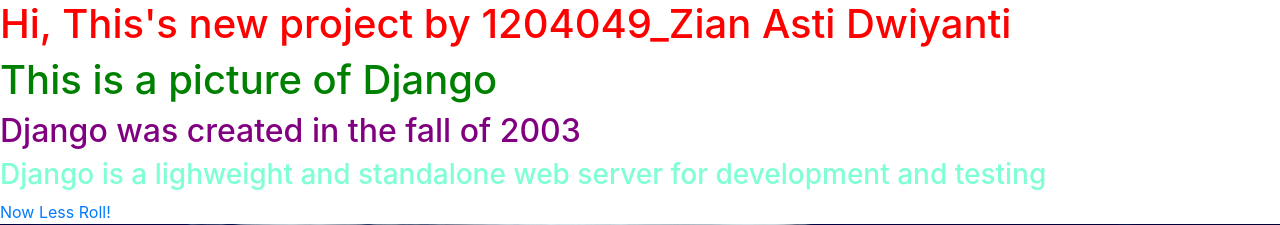
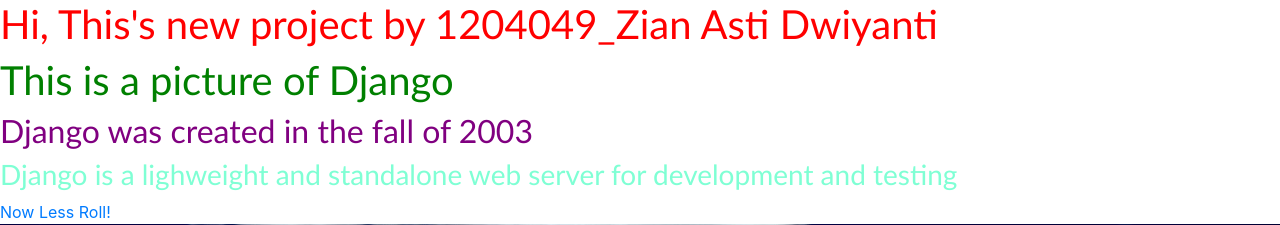
Before and after one commit to Zianasti/Project_KSI_1204049, a Django app: page / in a window 1280 px wide. Shown: the top 225 px of the page. Run offline with Django 3.2, Linux system fonts and the light colour scheme; some libraries are stand-ins or nearby versions.

Commit message:
Challenge Revisi

```diff
--- a/static/css/mystyle.css
+++ b/static/css/mystyle.css
@@ -1,15 +1,19 @@
 #h1_pertama{
 color: red;
+font-family: 'Gill Sans', 'Gill Sans MT', Calibri, 'Trebuchet MS', sans-serif;
 }
 
 #h1_kedua {
     color: green;
+    font-family: 'Gill Sans', 'Gill Sans MT', Calibri, 'Trebuchet MS', sans-serif;
 }
 #h2{
     color: purple;
+    font-family: 'Gill Sans', 'Gill Sans MT', Calibri, 'Trebuchet MS', sans-serif;
 }
 #h3{
     color: aquamarine;
+    font-family: 'Gill Sans', 'Gill Sans MT', Calibri, 'Trebuchet MS', sans-serif;
 }
 #banner {
     max-width: 100%;
```
